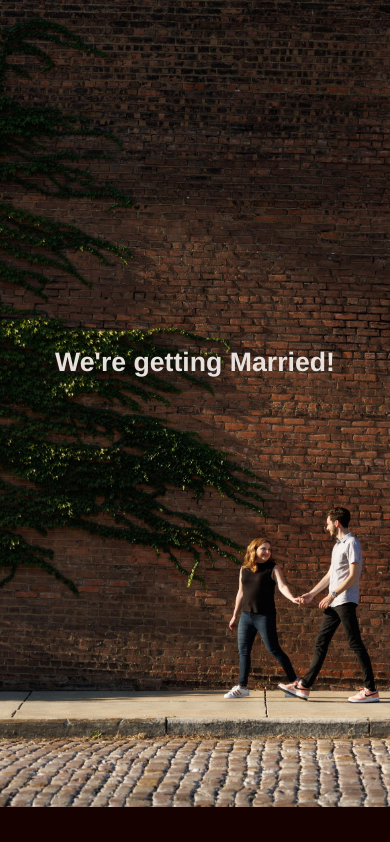
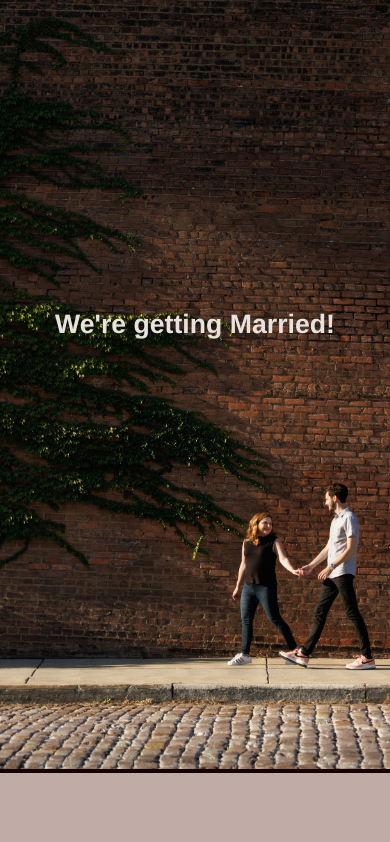
Before and after one commit to eddie-cosma/jeddie-wedding, a Flask app: page /en/ in a window 390 px wide. Shown: the part 74-916 px from the top of the page. After the commit the page ends 847 px from the top, so only its background shows below. Run offline with Flask 2, Linux system fonts and the light colour scheme; parts of the project's set-up code (start-up, migrations or seed data) failed here and were passed over; some web fonts are replaced.

Commit message:
Fixed spacing on landing page

```diff
--- a/jeddie/static/style.css
+++ b/jeddie/static/style.css
@@ -121,16 +121,21 @@ p {
     margin-top: 10px;
 }
 
+div#landing {
+    height: calc(100vh - 122px);
+    width: 100vw;
+}
+
 img#cover-image-home {
+    height: 100%;
     width: 100%;
-    height: calc(100vh - 104px);
     object-fit: cover;
     object-position: 75% 66%;
 }
 
 div#announcement {
     position: relative;
-    top: -55vh;
+    margin-top: -55vh;
     width: 100%;
     animation: 1s anim-lineUp ease-out 1;
     font-size: max(4vw, 20pt);
@@ -216,8 +221,9 @@ div#gallery {
         font-size: 12pt;
     }
 
-    img#cover-image-home {
-        height: calc(100vh - 37px);
+    div#landing {
+        height: calc(100vh - 75px);
+        width: 100vw;
         max-height: -webkit-fill-available;
     }
 }
--- a/jeddie/templates/home.html
+++ b/jeddie/templates/home.html
@@ -1,6 +1,8 @@
 {% extends "base.html" %}
 {% block title %}Home{% endblock %}
 {% block pre_main %}
-    <img src="{{ url_for('static', filename='images/home.jpg') }}" alt="Jen and Eddie" id="cover-image-home">
-    <div id="announcement">We're getting Married!</div>
+    <div id="landing">
+        <img src="{{ url_for('static', filename='images/home.jpg') }}" alt="Jen and Eddie" id="cover-image-home">
+        <div id="announcement">We're getting Married!</div>
+    </div>
 {% endblock %}
```
